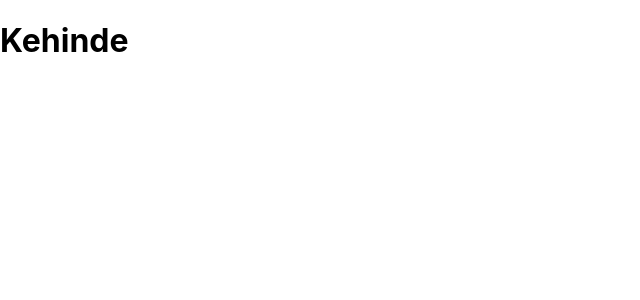
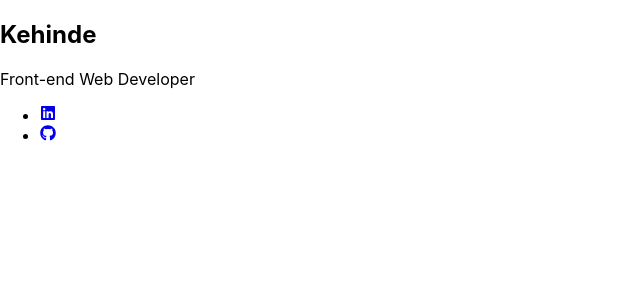
Before and after one commit to KenyOgun/Portfolio, a React (Create React App) app: page / in a window 1280 px wide. Shown: the top 300 px of the page, without its empty margins (0-640 px from the left). Built offline with nearby package versions, Linux system fonts and the light colour scheme.

Commit message:
Added social media icons

```diff
--- a/src/components/Homepage.js
+++ b/src/components/Homepage.js
@@ -1,11 +1,23 @@
+import { FaLinkedin, FaGithub } from "react-icons/fa"
 
 const Homepage = () => {
     return (
         <>
-            <h1>Kehinde</h1>
+            <section className="homepage">
+                <div className="overlay">
+                    <h1>Kehinde</h1>
+                    <p>Front-end Web Developer</p>
+
+                    <ul>
+                        <li><a href="https://www.linkedin.com/in/kehinde-ogunnigbo-75491a45/"
+                            target="_blank" rel="noopenner noreferrer"><FaLinkedin /></a></li>
+                        <li><a href="https://github.com/KenyOgun"
+                            target="_blank" rel="noopenner noreferrer"><FaGithub /></a></li>
+                    </ul>
+                </div>
+            </section>
+
         </>
-
-
     )
 }
 
```
